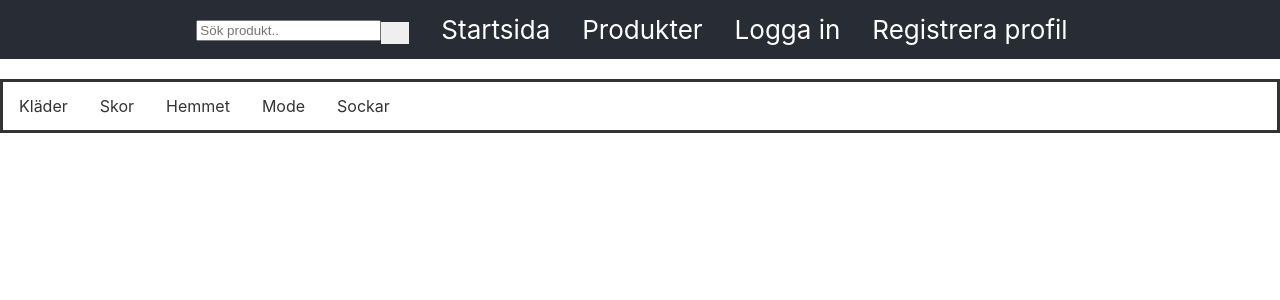
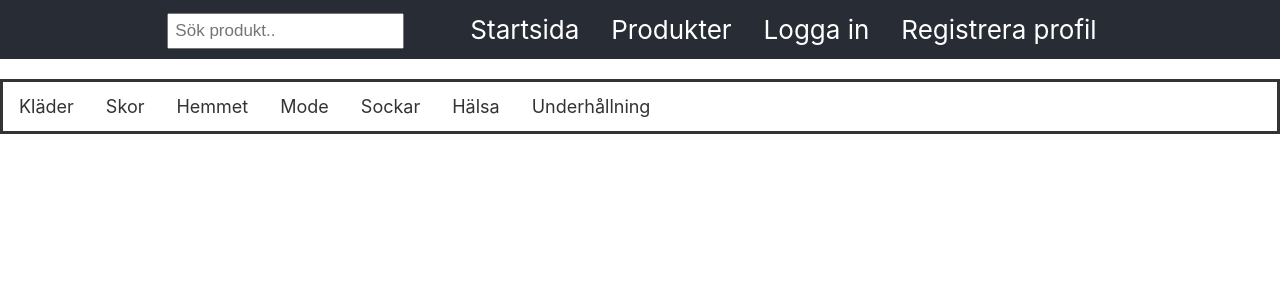
Before and after one commit to peterpanduro/d0018e-webb, a React (Create React App) app: page / in a window 1280 px wide. Shown: the top 300 px of the page. Built offline with nearby package versions, Linux system fonts and the light colour scheme.

Commit message:
searchbox ok

```diff
--- a/src/views/components/Categories.css
+++ b/src/views/components/Categories.css
@@ -8,6 +8,7 @@
     border-color: #333;
   }
  .Categories li {
+     font-size: 18px;
     float:left;
     display: block;
     color: #333;
--- a/src/views/components/Categories.js
+++ b/src/views/components/Categories.js
@@ -10,6 +10,8 @@ function Categories() {
           <li>Hemmet</li>
           <li>Mode</li>
           <li>Sockar</li>
+          <li>Hälsa</li>
+          <li>Underhållning</li>
       </ul>
     </div>
   );
--- a/src/views/components/SearchBox.css
+++ b/src/views/components/SearchBox.css
@@ -1,17 +1,12 @@
-.search-container button{
-    float: right;
-    padding: 11px 14px;
-    margin-top: 12px;
-    margin-right: 16px;
-    border: none;
-    cursor: pointer;
 
+.SearchBox input[type = text] {
+    float:right;
+    padding: 6px;
+    margin-top: 13px;
+    margin-right: 50px;
+    font-size: 17px;
 
 }
 .search-container {
-    margin-top:10px;
     float: right;
 }
-.search-container button:hover {
-    background: #ccc;
-}
--- a/src/views/components/SearchBox.js
+++ b/src/views/components/SearchBox.js
@@ -8,7 +8,6 @@ function SearchBox() {
         <div class = "search-container">
             <form action ="google.com">
                 <input type="text" placeholder="Sök produkt.." name="search"></input>
-                <button type="submit"><i class="fa fa-search"></i></button>
             </form>
         </div>
     </div>
```
